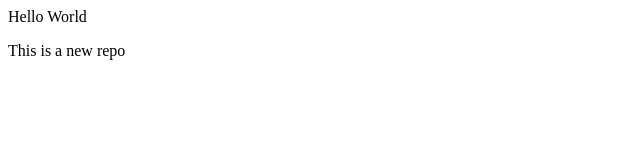
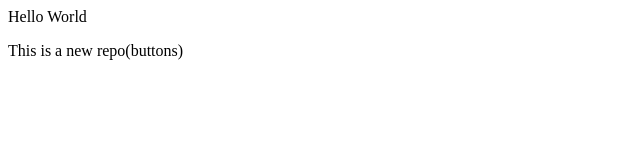
Before and after one commit to Arshiyakhias/localrepo, a plain HTML site: page index.html in a window 1280 px wide. Shown: the full height of the page, 0-640 px from the left. Drawn offline with Linux system fonts and the light colour scheme.

```diff
--- a/index.html
+++ b/index.html
@@ -1,2 +1,2 @@
 <p>Hello World</p>
-<p>This is a new repo</p>
+<p>This is a new repo(buttons)</p>
```
